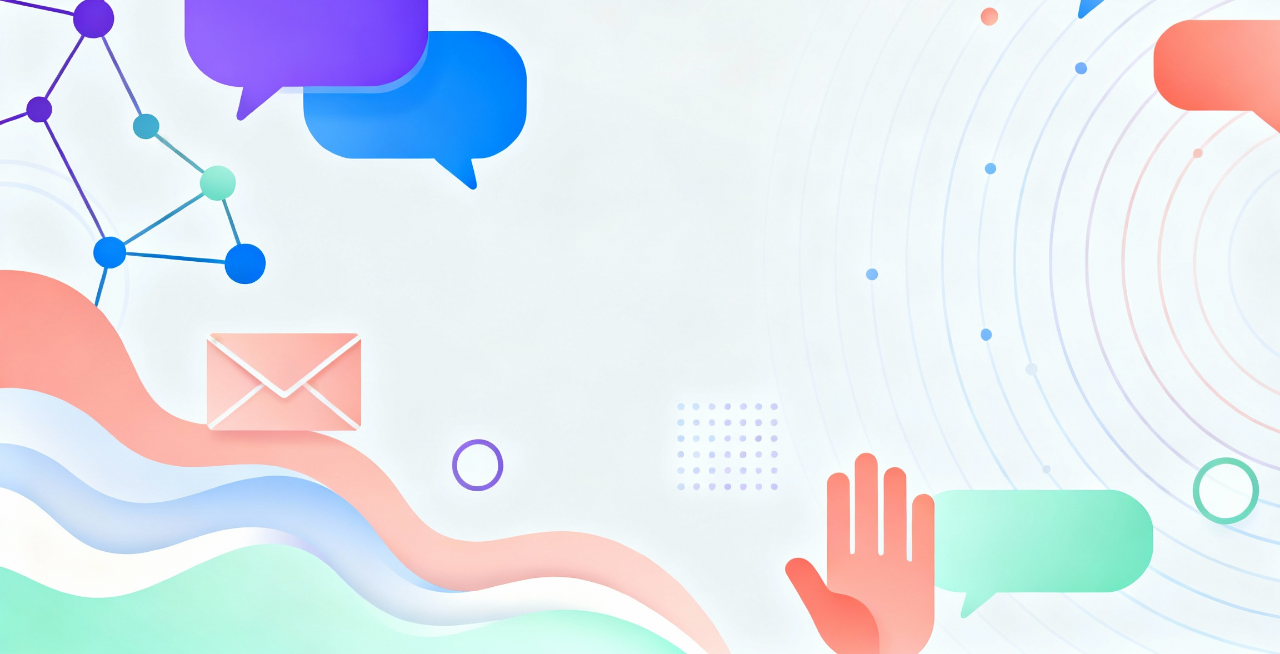
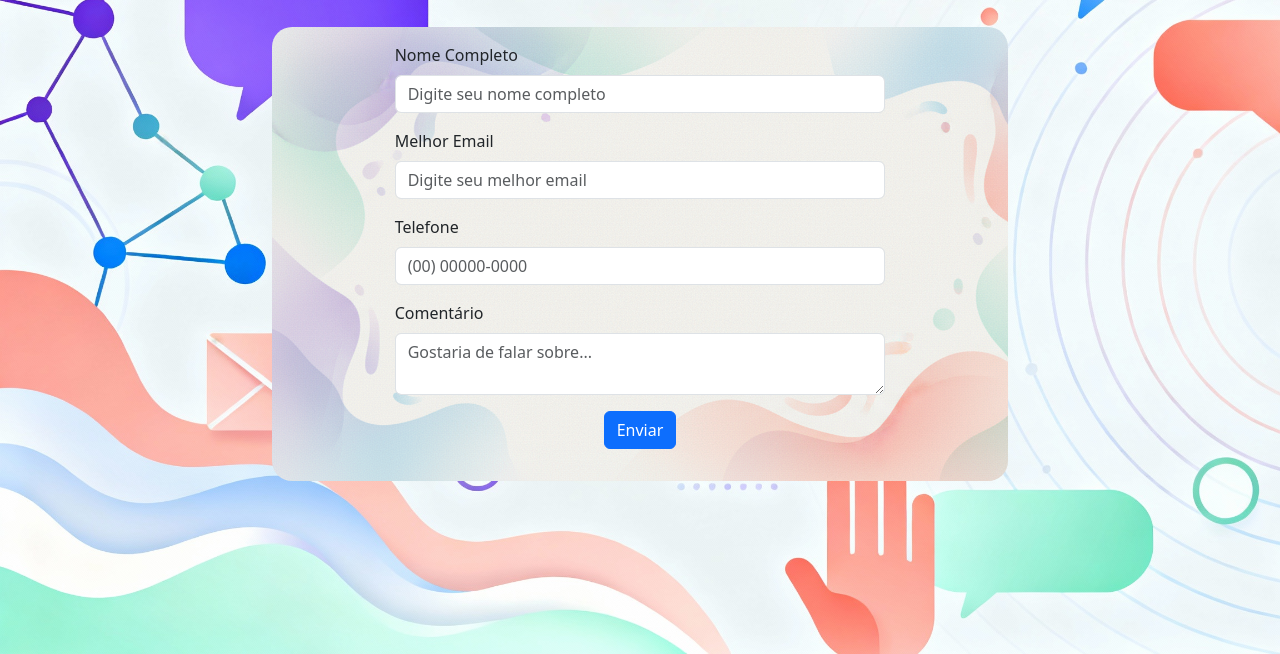
Before and after one commit to LuisFernando1625R/GlobalSolution1, a plain HTML site: page fale-conosco.html in a window 1280 px wide. Shown: the part 146-800 px from the top of the page. Drawn offline with nearby package versions, Linux system fonts and the light colour scheme.

Commit message:
Criação da pagina fale conosco

```diff
--- a/fale-conosco.html
+++ b/fale-conosco.html
@@ -5,9 +5,9 @@
     <meta charset="UTF-8">
     <meta name="viewport" content="width=device-width, initial-scale=1.0">
     <link rel="stylesheet" href="/public/css/style.css">
-    <script src="https://cdn.jsdelivr.net/npm/bootstrap@5.3.8/dist/js/bootstrap.bundle.min.js"
-        integrity="sha384-FKyoEForCGlyvwx9Hj09JcYn3nv7wiPVlz7YYwJrWVcXK/BmnVDxM+D2scQbITxI" crossorigin="anonymous">
-    </script>
+    <link rel="stylesheet" href="https://cdn.jsdelivr.net/npm/bootstrap-icons@1.13.1/font/bootstrap-icons.min.css">
+    <link href="https://cdn.jsdelivr.net/npm/bootstrap@5.3.8/dist/css/bootstrap.min.css" rel="stylesheet"
+        integrity="sha384-sRIl4kxILFvY47J16cr9ZwB07vP4J8+LH7qKQnuqkuIAvNWLzeN8tE5YBujZqJLB" crossorigin="anonymous">
     <title>Global Solution - MindWork</title>
 </head>
 
@@ -33,10 +33,52 @@
 
     <main>
         <section>
-            <div class="fale-conosco-section1">
+            <div class="fale-conosco-section1 d-flex justify-content-center align-items-center">
+                <div class="container d-block">
 
+                    <div class="row">
+                        <div class="col-8 offset-2">
+
+                            <div class="form text-align-center img-fale-conosco-formulario py-3">
+                                <div class="col-8 mb-3 offset-2 text-start">
+
+                                    <label for="fale-conosco-nome" class="form-label ">Nome Completo</label>
+                                    <input type="text" name="fale-conosco-nome" id="fale-conosco-nome"
+                                        class="form-control" placeholder="Digite seu nome completo">
+                                </div>
+
+                                <div class="col-8 mb-3 offset-2 text-start">
+                                    <label for="fale-conosco-email" class="form-label">Melhor Email</label>
+                                    <input type="email" name="fale-conosco-email" id="fale-conosco-email"
+                                        class="form-control" placeholder="Digite seu melhor email">
+                                </div>
+
+                                <div class="col-8 mb-3 offset-2 text-start">
+                                    <label for="fale-conosco-tel" class="form-label">Telefone</label>
+                                    <input type="tel" name="fale-conosco-tel" id="fale-conosco-tel"
+                                        class="form-control" placeholder="(00) 00000-0000">
+                                </div>
+
+                                <div class="col-8 mb-3 offset-2 text-start">
+                                    <label for="fale-conosco-comentario" class="form-label">Comentário</label>
+                                    <textarea name="fale-conosco-comentario" id="fale-conosco-comentario"
+                                        class="form-control" row=5 colo="20" placeholder="Gostaria de falar sobre..."></textarea>
+                                </div>
+
+                                <div class="mb-3 col-12">
+                                    <button type="submit" class="btn btn-primary ">Enviar</button>
+                                </div>
+                            </div>
+                        </div>
+                    </div>
+                </div>
+            </div>
         </section>
     </main>
+
+    <script src="https://cdn.jsdelivr.net/npm/bootstrap@5.3.8/dist/js/bootstrap.bundle.min.js"
+        integrity="sha384-FKyoEForCGlyvwx9Hj09JcYn3nv7wiPVlz7YYwJrWVcXK/BmnVDxM+D2scQbITxI" crossorigin="anonymous">
+    </script>
 </body>
 
 </html>
--- a/public/css/style.css
+++ b/public/css/style.css
@@ -141,3 +141,9 @@ header {
     text-align: center;
     justify-items: center;
 }
+
+.img-fale-conosco-formulario {
+    background-image: url(/img/img-fale-conosco-formulario.png);
+    background-size: cover;
+    border-radius: 20px;
+}
```
Also changed, not shown: index.html (+12 -7 lines), package.json (deleted, +0 -21 lines), img/img-fale-conosco-formulario.png (added).
